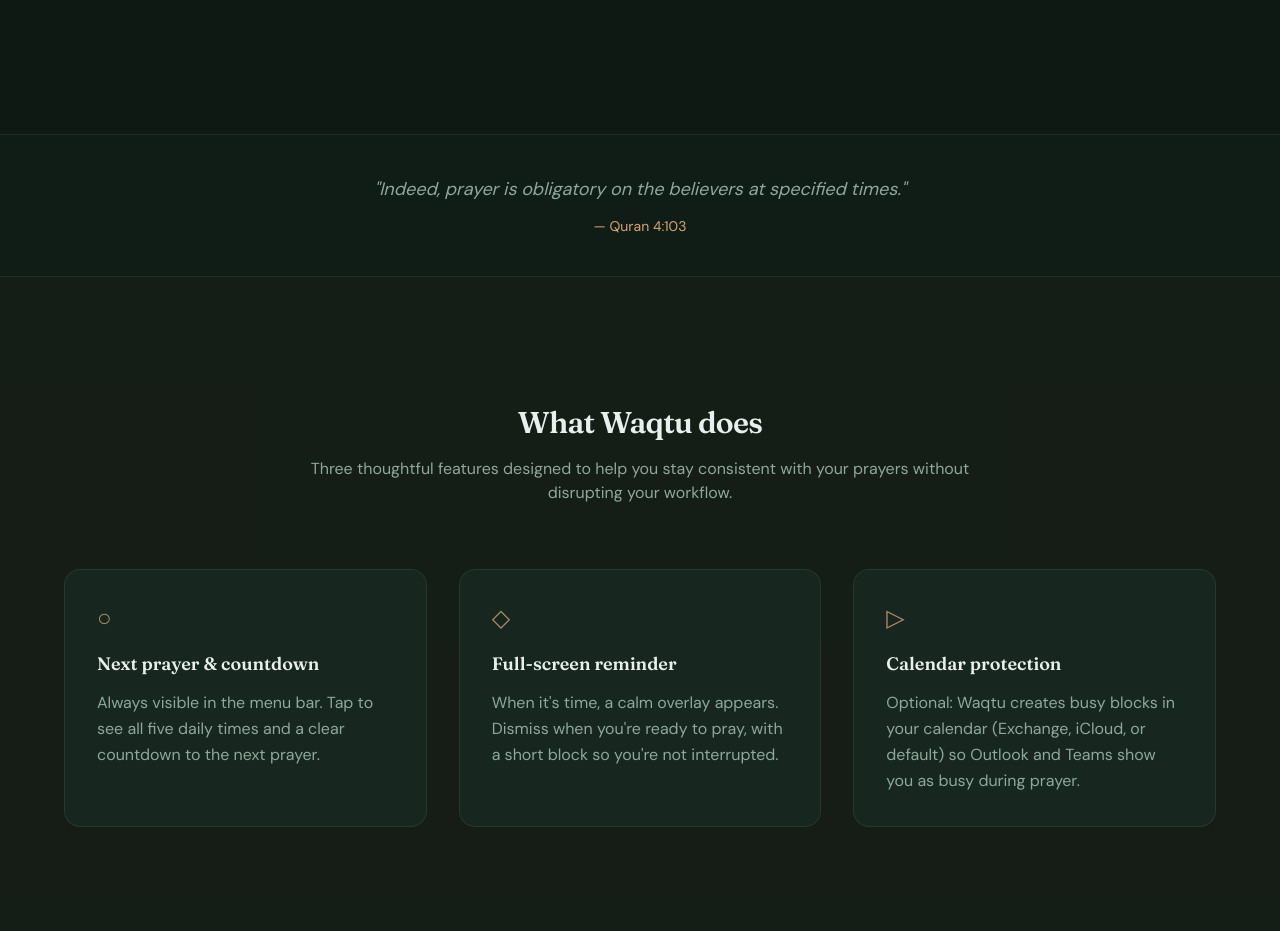
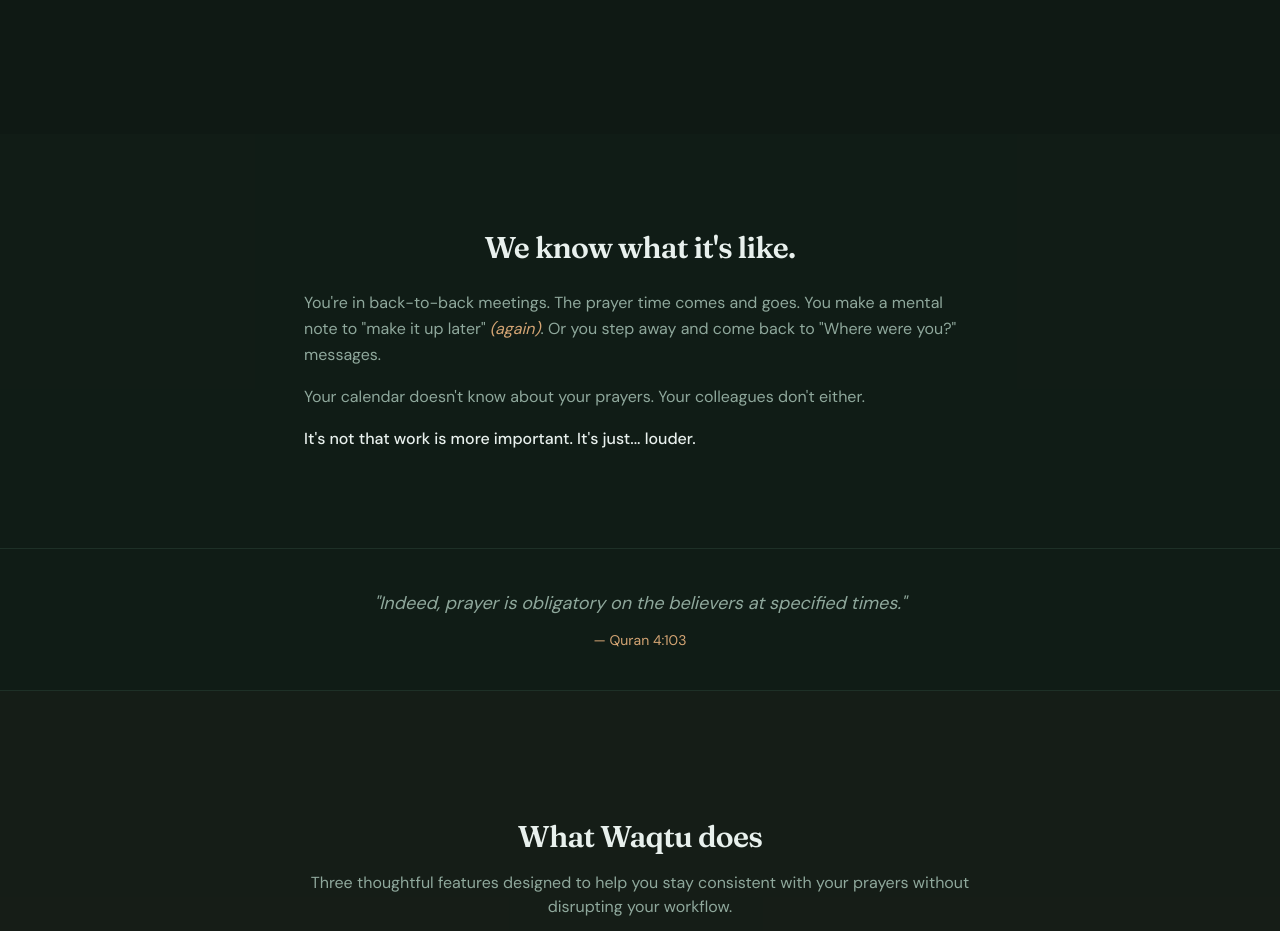
Before and after one commit to dzulfikar08/waqtu, a Next.js app: page / in a window 1280 px wide. Shown: the part 820-1751 px from the top of the page. Built offline with nearby package versions, Linux system fonts and the light colour scheme.

Commit message:
feat: add problem agitation section
Add a new section after the hero that empathizes with users'
struggle balancing prayer and work. This builds emotional
connection before presenting the solution.

Co-Authored-By: Claude Opus 4.6 <noreply@anthropic.com>

```diff
--- a/src/app/page.tsx
+++ b/src/app/page.tsx
@@ -160,6 +160,28 @@ export default function Home() {
               <div className="flex items-center gap-2">
                 <span className="text-sm">macOS 12+</span>
               </div>
+            </div>
+          </div>
+        </section>
+
+        {/* Problem Agitation Section */}
+        <section className="relative z-10 section-tint-1 px-6 py-16 sm:px-10 md:px-14 md:py-24">
+          <div className="mx-auto max-w-2xl">
+            <h2 className="font-display mb-6 text-center text-2xl font-semibold tracking-tight text-[var(--waqtu-text)] sm:text-3xl">
+              We know what it's like.
+            </h2>
+            <div className="space-y-4 text-[var(--waqtu-muted)] leading-relaxed">
+              <p>
+                You're in back-to-back meetings. The prayer time comes and goes.
+                You make a mental note to "make it up later" <em className="text-[var(--waqtu-gold)]">(again)</em>.
+                Or you step away and come back to "Where were you?" messages.
+              </p>
+              <p>
+                Your calendar doesn't know about your prayers. Your colleagues don't either.
+              </p>
+              <p className="text-[var(--waqtu-text)] font-medium">
+                It's not that work is more important. It's just... louder.
+              </p>
             </div>
           </div>
         </section>
```
